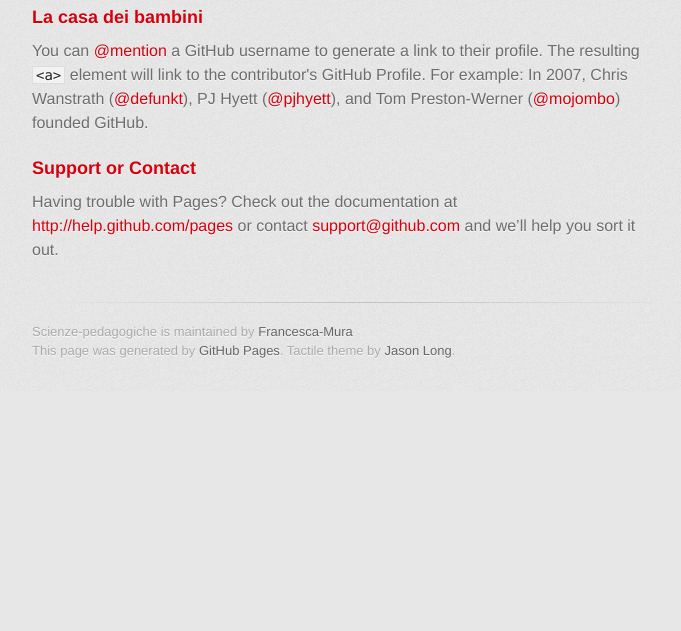
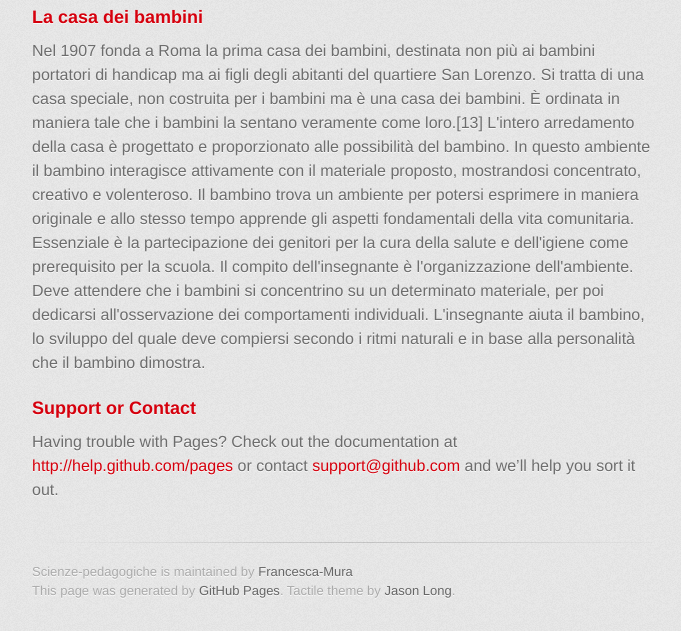
Before and after one commit to Francesca-Mura/scienze-pedagogiche, a plain HTML site: page index.html in a window 1280 px wide. Shown: the part 4036-4667 px from the top of the page, without its empty margins (298-979 px from the left). Before the commit the page ends 4427 px from the top, so only its background shows below. Drawn offline with Linux system fonts and the light colour scheme; a web font is replaced by a local one.

Commit message:
Update index.html

```diff
--- a/index.html
+++ b/index.html
@@ -96,7 +96,9 @@ Maria Montessori definisce il bambino come un embrione spirituale nel quale lo s
 <h3>
 <a name="authors-and-contributors" class="anchor" href="#authors-and-contributors"><span class="octicon octicon-link"></span></a>La casa dei bambini</h3>
 
-<p>You can <a href="https://github.com/blog/821" class="user-mention">@mention</a> a GitHub username to generate a link to their profile. The resulting <code>&lt;a&gt;</code> element will link to the contributor's GitHub Profile. For example: In 2007, Chris Wanstrath (<a href="https://github.com/defunkt" class="user-mention">@defunkt</a>), PJ Hyett (<a href="https://github.com/pjhyett" class="user-mention">@pjhyett</a>), and Tom Preston-Werner (<a href="https://github.com/mojombo" class="user-mention">@mojombo</a>) founded GitHub.</p>
+<p>Nel 1907 fonda a Roma la prima casa dei bambini, destinata non più ai bambini portatori di handicap ma ai figli degli abitanti del quartiere San Lorenzo. Si tratta di una casa speciale, non costruita per i bambini ma è una casa dei bambini. È ordinata in maniera tale che i bambini la sentano veramente come loro.[13]
+
+L'intero arredamento della casa è progettato e proporzionato alle possibilità del bambino. In questo ambiente il bambino interagisce attivamente con il materiale proposto, mostrandosi concentrato, creativo e volenteroso. Il bambino trova un ambiente per potersi esprimere in maniera originale e allo stesso tempo apprende gli aspetti fondamentali della vita comunitaria. Essenziale è la partecipazione dei genitori per la cura della salute e dell'igiene come prerequisito per la scuola. Il compito dell'insegnante è l'organizzazione dell'ambiente. Deve attendere che i bambini si concentrino su un determinato materiale, per poi dedicarsi all'osservazione dei comportamenti individuali. L'insegnante aiuta il bambino, lo sviluppo del quale deve compiersi secondo i ritmi naturali e in base alla personalità che il bambino dimostra.</p>
 
 <h3>
 <a name="support-or-contact" class="anchor" href="#support-or-contact"><span class="octicon octicon-link"></span></a>Support or Contact</h3>
```
